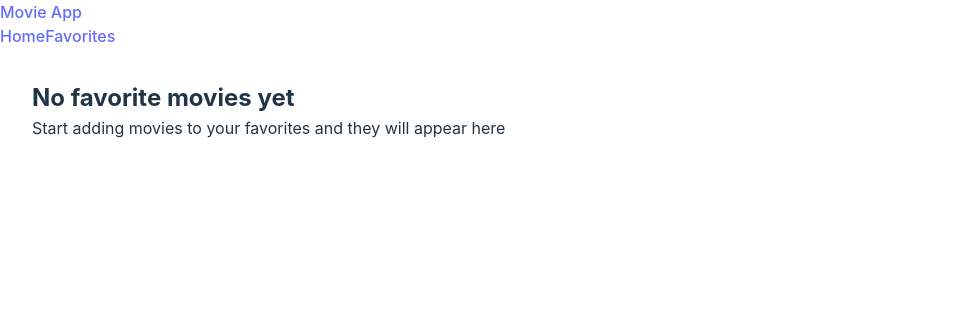
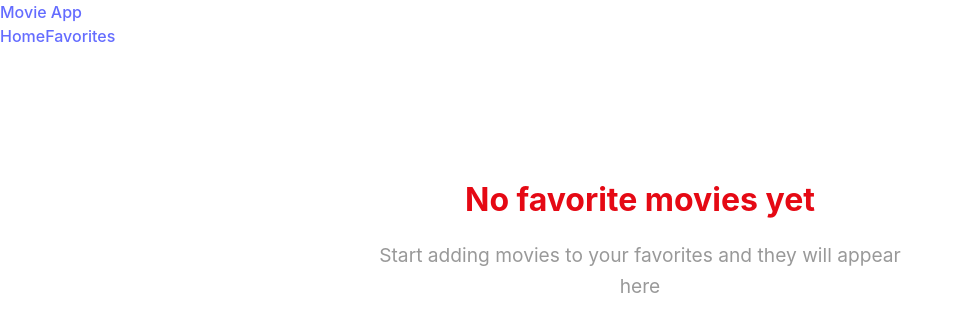
Before and after one commit to Pav85/react-movie-app, a React (Vite) app in the folder frontend/: page /favorites in a window 1280 px wide. Shown: the top 332 px of the page, without its empty margins (0-963 px from the left). Built offline with nearby package versions, Linux system fonts and the light colour scheme.

Commit message:
favorites.css

```diff
--- /dev/null
+++ b/frontend/src/css/Favorites.css
@@ -0,0 +1,50 @@
+.favorites {
+  padding: 2rem;
+  width: 100%;
+  box-sizing: border-box;
+}
+
+.favorites h2 {
+  margin-bottom: 2rem;
+  text-align: center;
+  font-size: 2.5rem;
+  color: #ffffff;
+  text-shadow: 2px 2px 4px rgba(0, 0, 0, 0.3);
+}
+
+.favorites-empty {
+  text-align: center;
+  padding: 4rem 2rem;
+  background-color: rgba(255, 255, 255, 0.05);
+  border-radius: 12px;
+  margin: 2rem auto;
+  max-width: 600px;
+}
+
+.favorites-empty h2 {
+  margin-bottom: 1rem;
+  font-size: 2rem;
+  color: #e50914;
+}
+
+.favorites-empty p {
+  color: #999;
+  font-size: 1.2rem;
+  line-height: 1.6;
+}
+
+/* Animation for new favorites being added */
+@keyframes fadeIn {
+  from {
+    opacity: 0;
+    transform: translateY(20px);
+  }
+  to {
+    opacity: 1;
+    transform: translateY(0);
+  }
+}
+
+.movies-grid > * {
+  animation: fadeIn 0.3s ease-out forwards;
+}
--- a/frontend/src/pages/Favorites.jsx
+++ b/frontend/src/pages/Favorites.jsx
@@ -1,3 +1,5 @@
+import "../css/Favorites.css";
+
 const Favorite = () => {
   return (
     <div className="favorites-empty">
```
